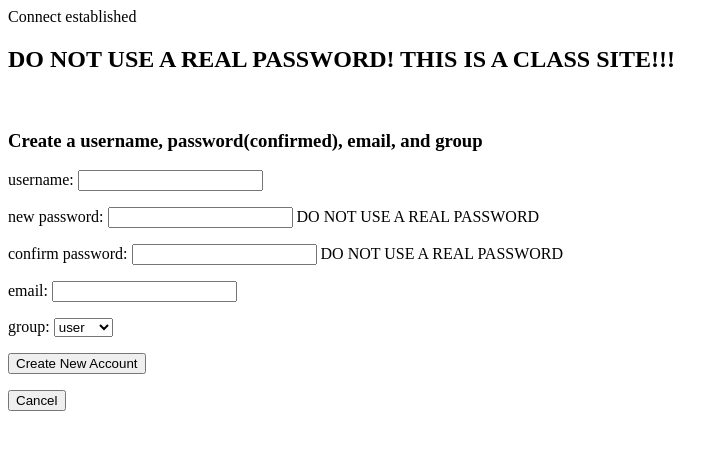
After one commit to hjohnson58/MyShoppingSite, a PHP site: page /newuser.php in a window 1280 px wide. The commit adds this page. Shown: the top 450 px of the page, without its empty margins (0-728 px from the left). Run offline with PHP 8.4, Linux system fonts and the light colour scheme; some libraries are stand-ins or nearby versions.

Commit message:
Login security and database24

```diff
--- a/library/phpfunctions.php
+++ b/library/phpfunctions.php
@@ -129,4 +129,26 @@ function testinput($data) {
         return $data;
 }
 
+
+function lookupUsername($conn, $username) {
+        $stmt = $conn->prepare("SELECT * FROM users WHERE username=?");
+        $stmt->bind_param("s", $username);
+        $stmt->execute();
+        $result = $stmt->get_result();
+        $num_rows = mysqli_num_rows($result);
+
+        if($num_rows == 0) {
+                //Does not exist yet
+                return 0;
+        }
+        elseif($num_rows > 1) {
+                //too many results exits
+                header("Location: goodbye.php");
+        }
+        else {
+                //One result means username is taken
+                return $result->fetch_assoc();
+        }
+}
+
 ?>
--- a/logout.php
+++ b/logout.php
@@ -2,7 +2,7 @@
 <!--  I honor Parkland's core values by affirming that I have
 followed all academic integrity guidelines for this work.
 Henry Johnson
-CSC-155-201F_2021SP -->";
+CSC-155-201F_2021SP ";-->
 <html>
 <head>
 <title>Henry J. - Site</title>
--- /dev/null
+++ b/newuser.php
@@ -0,0 +1,93 @@
+<!DOCTYPE html>
+<!--  I honor Parkland's core values by affirming that I have
+followed all academic integrity guidelines for this work.
+Henry Johnson
+CSC-155-201F_2021SP -->
+<html>
+<head>
+<title>Henry J. - Site Login</title>
+<?php
+//Create connection object
+$user = "hjohnson58";
+$conn = mysqli_connect("localhost",$user,$user,$user);
+//Check connection
+if(mysqli_connect_errno()) {
+        echo "<b>Failed to connect to MySQL: " .mysqli_connect_error() ."</b>";
+}
+else {
+        echo "Connect established";
+}
+
+//php library loading first
+require("library/phpfunctions.php");
+
+//session_start();
+
+//if (!isset($_SESSION['user'])) {
+//	header("Location: login.php");
+//}
+// local php startup code goes here
+if (isset($_POST["submit"])) {
+        //this script is being reloaded
+        if ($_POST["submit"] == "Create New Account") {
+                //Login attempt
+
+                if(empty($_POST['username155'])) {
+                        $errormsg = 'CANNOT ACCEPT A BLANK USERNAME';
+                }
+                else if(empty($_POST['password155'])) {
+                        $errormsg = 'CANNOT ACCEPT A BLANK PASSWORD';
+                }
+                else if($_POST['password155'] != $_POST['password155confirm']) {
+                        $errormsg = 'THE PASSWORDS DO NOT MATCH';
+                }
+                else if(lookupUsername($conn, $_POST['username']) != 0) {
+                        $errormsg = 'That username was taken';
+                }
+                else {
+                        $stmt = $conn->prepare("INSERT INTO users (username, encrypted_password, email, usergroup) VALUES (?, ?, ?, ?)");
+                        $stmt->bind_param("ssss", $username, $encrypted_password, $email, $usergroup);
+                        //set param
+                        $username = getPost('username155');
+                        $encrypted_password = password_hash($_POST['password155'], PASSWORD_DEFAULT);
+                        $email = getPost('email155');
+                        $usergroup = getPost('usergroup155');
+
+                        $stmt->execute();
+                        header("Location: login.php");
+                }
+        }
+        else if ($_POST["submit"] == "Cancel") {
+                header("Location: login.php");
+        }
+}
+else {
+        //no form info passed
+}
+if(!isset($errormsg)) {
+        $errormsg = "";
+}
+?>
+</head>
+<body>
+<?php// myheader() ?>
+<h2>DO NOT USE A REAL PASSWORD! THIS IS A CLASS SITE!!!</h2>
+<br><h3>Create a username, password(confirmed), email, and group</h3>
+<form method="POST">
+<p>username: <input type="text" name="username155" value='<?php echo getPost('username155');?>'></p>
+<p>new password: <input type="password" name="password155" value='<?php echo getPost('password155');?>'> DO NOT USE A REAL PASSWORD</p>
+<p>confirm password: <input type="password" name="password155confirm" value='<?php echo getPost('password155confirm');?>'> DO NOT USE A REAL PASSWORD</p>
+<p>email: <input type="text" name="email155" value='<?php echo getPost('email155');?>'></p>
+<p>group: <select name="usergroup155"></p>
+<option>user</option>
+<option>admin</option>
+</select>
+<p><input type="submit" name="submit" value="Create New Account"></p>
+<p><input type="submit" name="submit" value="Cancel"></p>
+<h1><b><?php echo $errormsg;?></b></h1>
+</form>
+
+<?//php myfooter(); ?>
+
+</body>
+</html>
```
Also changed, not shown: login.php (+16 -4 lines).
